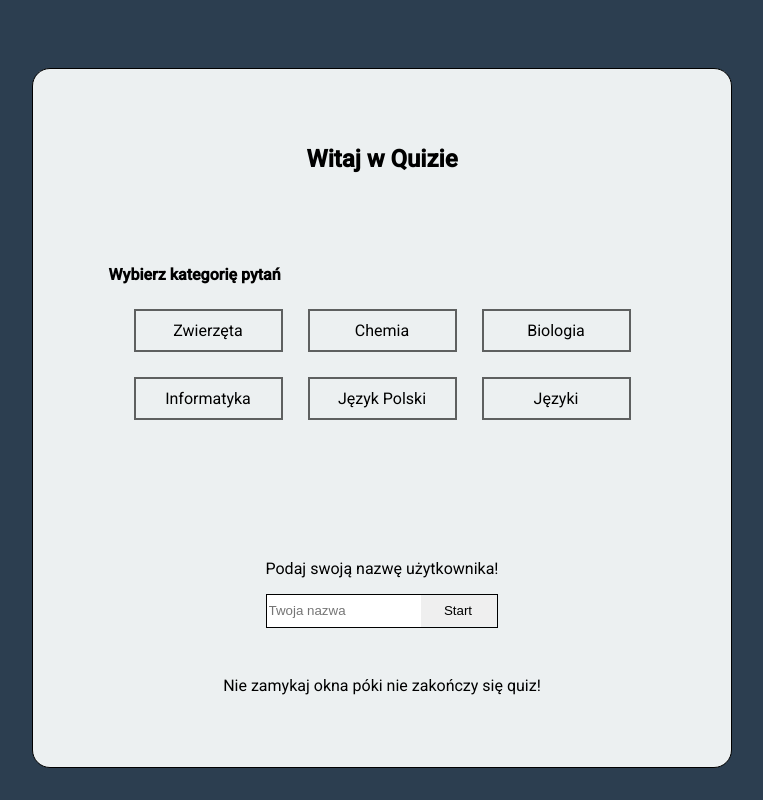
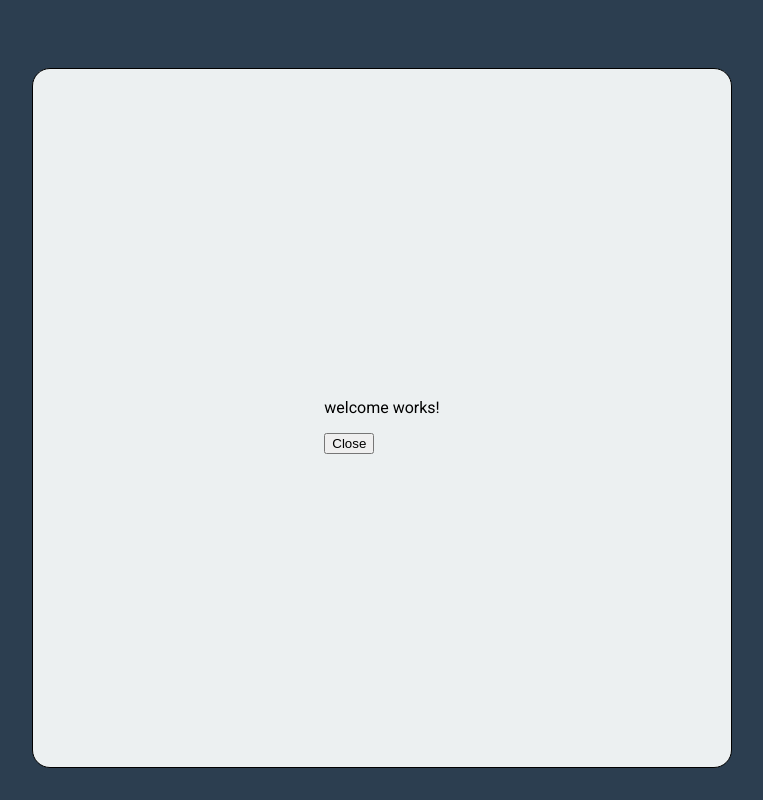
Before and after one commit to kkolcz/angular-quiz-app, an Angular app: page / in a window 1280 px wide. Shown: the whole page, without its empty margins (258-1021 px from the left). Built offline with nearby package versions, Linux system fonts and the light colour scheme.

Commit message:
add welcome page

```diff
--- a/src/app/app.component.html
+++ b/src/app/app.component.html
@@ -1,8 +1,9 @@
 <header></header>
 <main>
   <div class="quizContainer">
-    <app-start-app *ngIf="!quizStarted" (quizStartEvent)="startQuiz($event)" (setUserNameEvent)="setUserName($event)"
-      (setCategoryEvent)="setCategory($event)"></app-start-app>
+    <app-welcome *ngIf="showWelcome" (closeWelcomeEvent)="closeWelcome()" />
+    <app-start-app *ngIf="!quizStarted && !showWelcome" (quizStartEvent)="startQuiz($event)"
+      (setUserNameEvent)="setUserName($event)" (setCategoryEvent)="setCategory($event)"></app-start-app>
     <app-quiz-app *ngIf="quizStarted && !quizEnd" [userName]="userName" [category]="category"
       (quizSubmitEvent)="submitQuiz($event)"></app-quiz-app>
     <app-submit-quiz-app *ngIf="quizEnd" [points]="points" (restartQuizEvent)="restartQuiz()"
--- a/src/app/app.component.ts
+++ b/src/app/app.component.ts
@@ -13,6 +13,12 @@ export class AppComponent {
   quizStarted = false;
   quizEnd = false;
   points: number = 0;
+
+  showWelcome: boolean = true;
+
+  closeWelcome() {
+    this.showWelcome = false;
+  }
 
   startQuiz(val: boolean) {
     this.quizStarted = val;
--- a/src/app/app.module.ts
+++ b/src/app/app.module.ts
@@ -7,9 +7,10 @@ import { QuizAppComponent } from './quiz-app/quiz-app.component';
 import { StartAppComponent } from './start-app/start-app.component';
 import { ReactiveFormsModule } from '@angular/forms';
 import { SubmitQuizAppComponent } from './submit-quiz-app/submit-quiz-app.component';
+import { WelcomeComponent } from './welcome/welcome.component';
 
 @NgModule({
-  declarations: [AppComponent, QuizAppComponent, StartAppComponent, SubmitQuizAppComponent],
+  declarations: [AppComponent, QuizAppComponent, StartAppComponent, SubmitQuizAppComponent, WelcomeComponent],
   imports: [BrowserModule, HttpClientModule, ReactiveFormsModule],
   providers: [],
   bootstrap: [AppComponent],
--- /dev/null
+++ b/src/app/welcome/welcome.component.html
@@ -0,0 +1,3 @@
+<p>welcome works!</p>
+
+<button (click)="closeWelcome()">Close</button>
--- /dev/null
+++ b/src/app/welcome/welcome.component.ts
@@ -0,0 +1,14 @@
+import { Component, EventEmitter, Output } from '@angular/core';
+
+@Component({
+  selector: 'app-welcome',
+  templateUrl: './welcome.component.html',
+  styleUrls: ['./welcome.component.scss'],
+})
+export class WelcomeComponent {
+  @Output() closeWelcomeEvent = new EventEmitter<boolean>();
+
+  closeWelcome() {
+    this.closeWelcomeEvent.emit();
+  }
+}
```
Also changed, not shown: src/app/welcome/welcome.component.scss (added), 1 other file (tests, documents, lock files or other folders).
